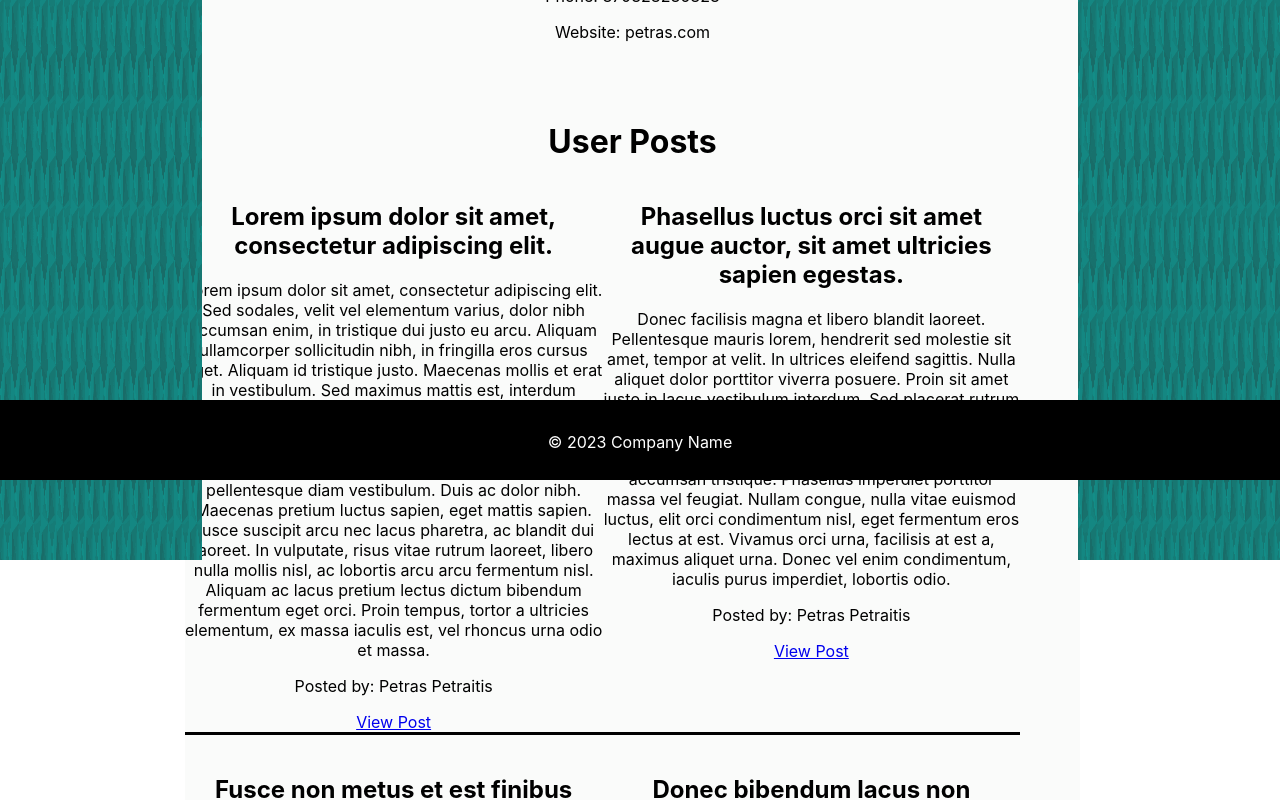
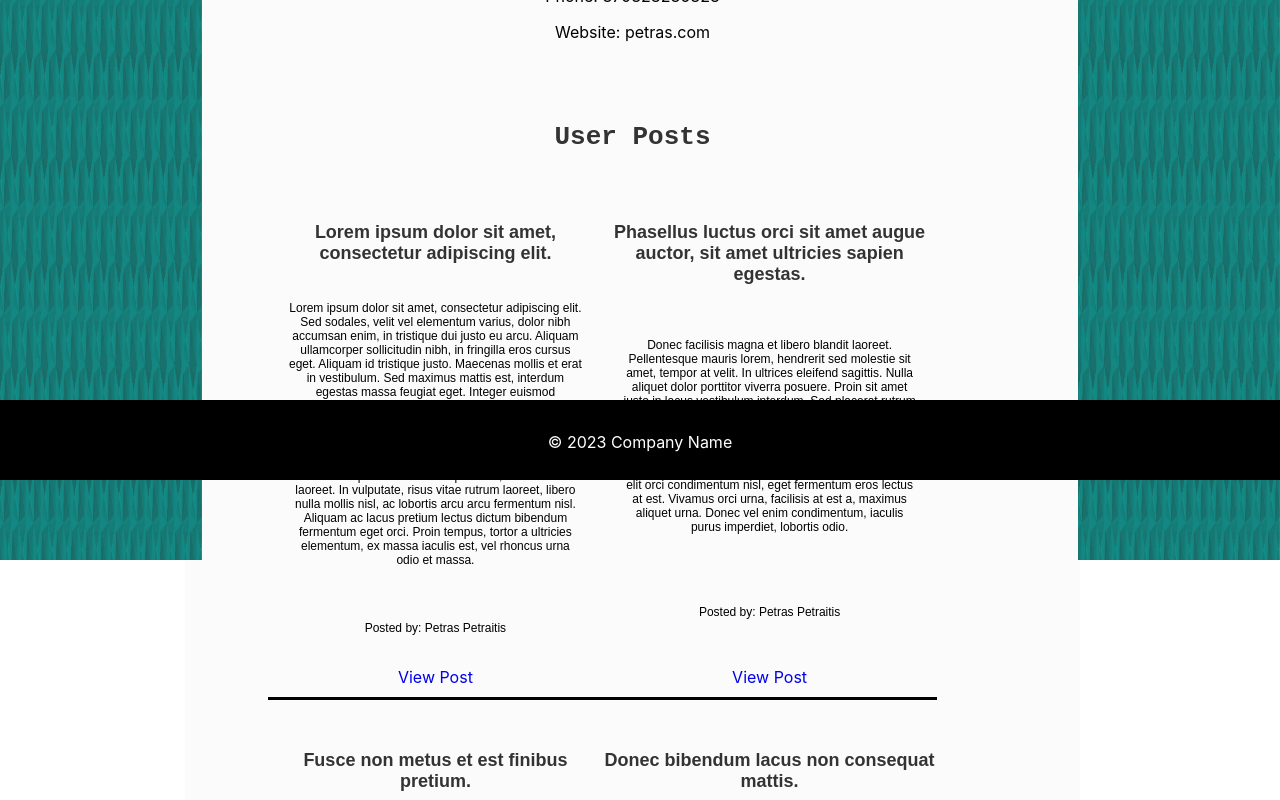
Before and after one commit to alviskalnas/api-baigiamasis, a React (Create React App) app: page /users/1 in a window 1280 px wide. Shown: the part 320-1120 px from the top of the page. Built offline with nearby package versions, Linux system fonts and the light colour scheme; data requests are answered from the project's data file.

Commit message:
api-page-final

```diff
--- a/src/API-page/header/header.scss
+++ b/src/API-page/header/header.scss
@@ -27,6 +27,10 @@
     display: flex;
     margin-left: 50px;
     width: calc(100% / 3);
+    a {
+      text-decoration: none;
+      color: #111;
+    }
   }
 
   nav {
--- a/src/API-page/user-posts-page/user-posts-page.scss
+++ b/src/API-page/user-posts-page/user-posts-page.scss
@@ -1,20 +1,52 @@
 .user-posts-page {
     margin-top: 80px;
-    width: calc(100%);
-    h1 {}
+
+    h1 {
+        margin-bottom: 40px;
+        font-family: monospace;
+        color: #333;
+    }
 
     .posts-info {
         display: flex;
         flex-direction: row;
+        justify-content: center;
         flex-wrap: wrap;
         width: calc(100% - 60px);
 
         .user-post-con {
-            flex: 0 0 50%;
+
             display: inline;
             margin-bottom: 20px;
             border-bottom: solid;
+            width: 40%;
+            display: flex;
+            flex-direction: column;
+            justify-content: space-between;
+
+            h2 {
+                font-size: 18px;
+            }
+
+            p {
+                font-size: 12px;
+            }
+
+            p {
+                padding: 10px 20px 20px 20px;
+                font-family: sans-serif;
+            }
+
+            a {
+                padding-bottom: 10px;
+                text-decoration: none;
+            }
         }
     }
 
 }
+h2 {
+    margin-top: 30px;
+    font-family: sans-serif;
+    color: #333;
+}
--- a/src/API-page/users-page/users-page.scss
+++ b/src/API-page/users-page/users-page.scss
@@ -4,13 +4,15 @@
     .users-posts-albums {
         display: flex;
         flex-direction: row;
+        justify-content: center;
         flex-wrap: wrap;
         width: calc(100% - 60px);
 
         .users-posts {
-
-            flex: 0 0 50%;
-            display: inline;
+            width: 45%;
+            display: flex;
+            flex-direction: column;
+            justify-content: space-between;
             margin-bottom: 20px;
             border-bottom: solid;
 
--- a/src/API-page/users-posts-page/users-posts-page.scss
+++ b/src/API-page/users-posts-page/users-posts-page.scss
@@ -1,14 +1,17 @@
 .main-users-posts {
     margin-top: 80px;
     .posts-list {
-          display: flex;
+        display: flex;
         flex-direction: row;
+        justify-content: center;
         flex-wrap: wrap;
         width: calc(100% - 60px);
         .post {
-              flex: 0 0 50%;
-            display: inline;
-            margin-bottom: 20px;
+            display: flex;
+            flex-direction: column;
+            justify-content: space-between;
+            width: 40%;
+            margin: 0 20px 20px 0;
             border-bottom: solid;
             h2 {
                 font-size: 18px;
--- a/src/App.css
+++ b/src/App.css
@@ -5,25 +5,5 @@
   min-height: 100vh;
   text-align: center;
   margin: 0 auto;
+  padding-bottom: 130px;
 }
-
-.App-logo {
-  height: 40vmin;
-  pointer-events: none;
-}
-
-
-.App-header {
-  background-color: #282c34;
-  min-height: 100vh;
-  display: flex;
-  flex-direction: column;
-  align-items: center;
-  justify-content: center;
-  font-size: calc(10px + 2vmin);
-  color: white;
-}
-
-.App-link {
-  color: #61dafb;
-}
```
